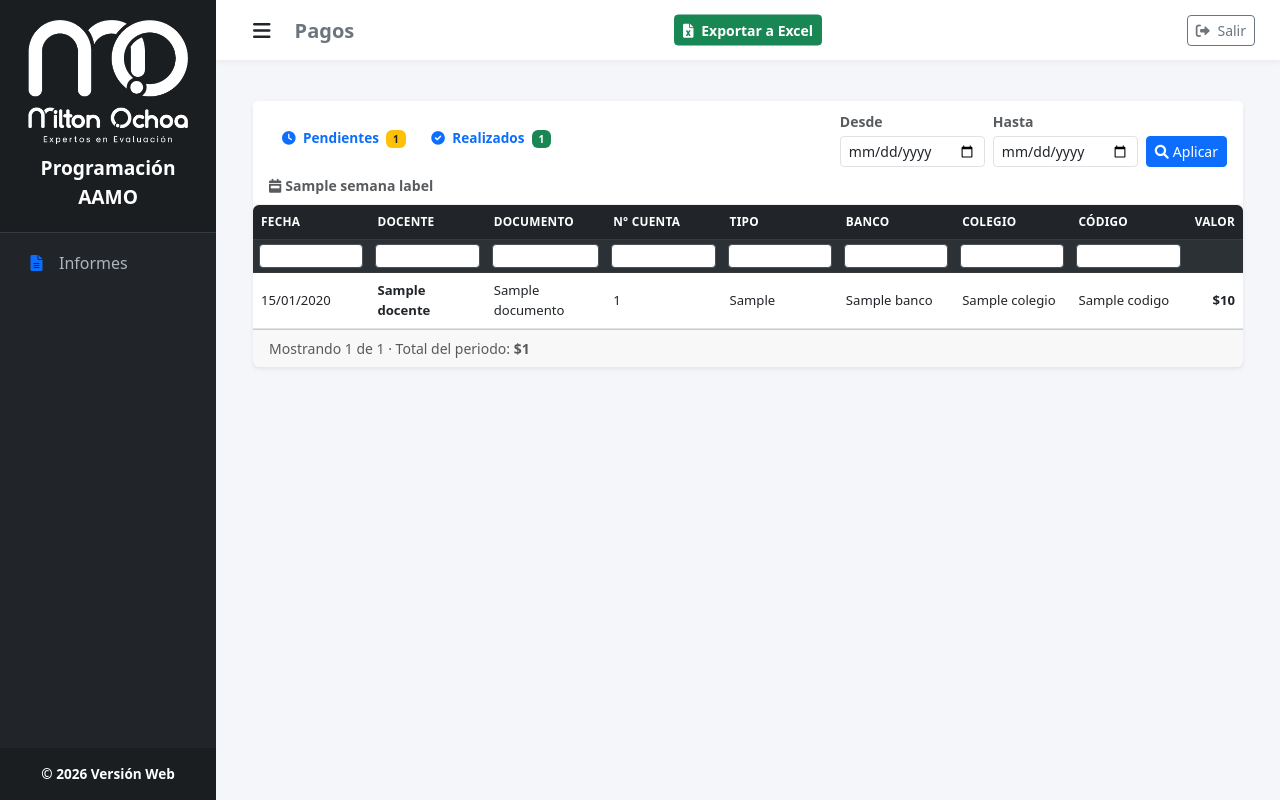
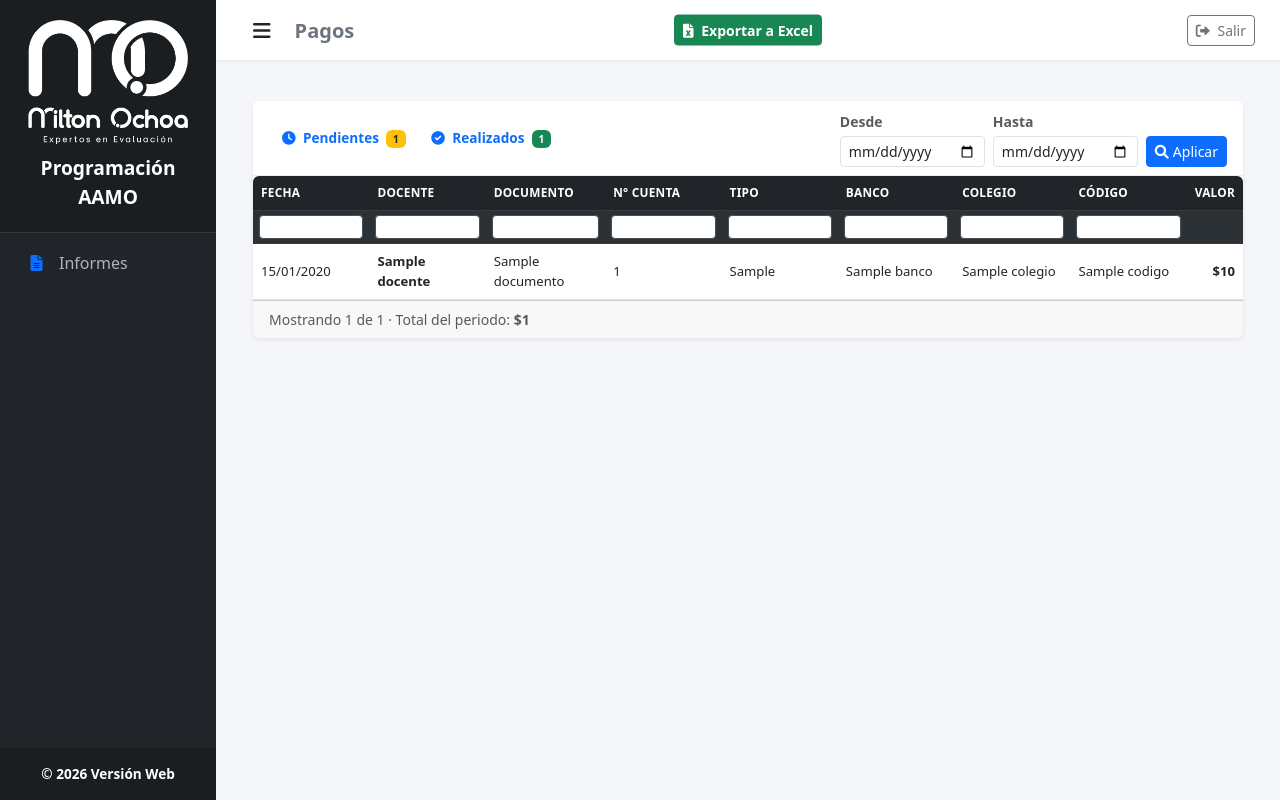
Before and after one commit to Milton-Ochoa/miltonochoa.app, a Django app: template programacion/pagos/templates/pagos/pagos.html in a window 1280 px wide. Run offline with Django 5.2, Linux system fonts and the light colour scheme; the template is opened without the code that fills it: most values are stand-ins (such as "Sample title", 1, 10 or a date in 2020); some libraries are stand-ins or nearby versions.

Commit message:
Fix: quita la etiqueta "Semana del ..." de la cabecera de Pagos
A pedido, se elimina la linea de semana_label bajo las pestañas en la vista de pagos
(parcial compartido _barra_filtros), tanto en programacion como en financiera.

Co-Authored-By: Claude Opus 4.8 <noreply@anthropic.com>

```diff
--- a/programacion/pagos/templates/pagos/_barra_filtros.html
+++ b/programacion/pagos/templates/pagos/_barra_filtros.html
@@ -1,6 +1,6 @@
 {% comment %}
   Contenido de la cabecera de la tabla de pagos: pestañas Pendientes/Realizados (izquierda)
-  + filtro de rango de fechas (derecha) + etiqueta de la semana. Se incrusta dentro del
+  + filtro de rango de fechas (derecha). Se incrusta dentro del
   `card-header` de la tabla (no trae su propia tarjeta). Compartido por programación y
   financiera; los enlaces de pestaña usan querystring relativa (resuelven en el host actual)
   y el botón #btnAplicar lo cablea `_tabla_js.html` (espera la global `URL_PAGOS`).
@@ -42,6 +42,3 @@
     </button>
   </div>
 </div>
-<div class="text-muted small mt-2 w-100">
-  <i class="fas fa-calendar-week me-1"></i>{{ semana_label }}
-</div>
```
